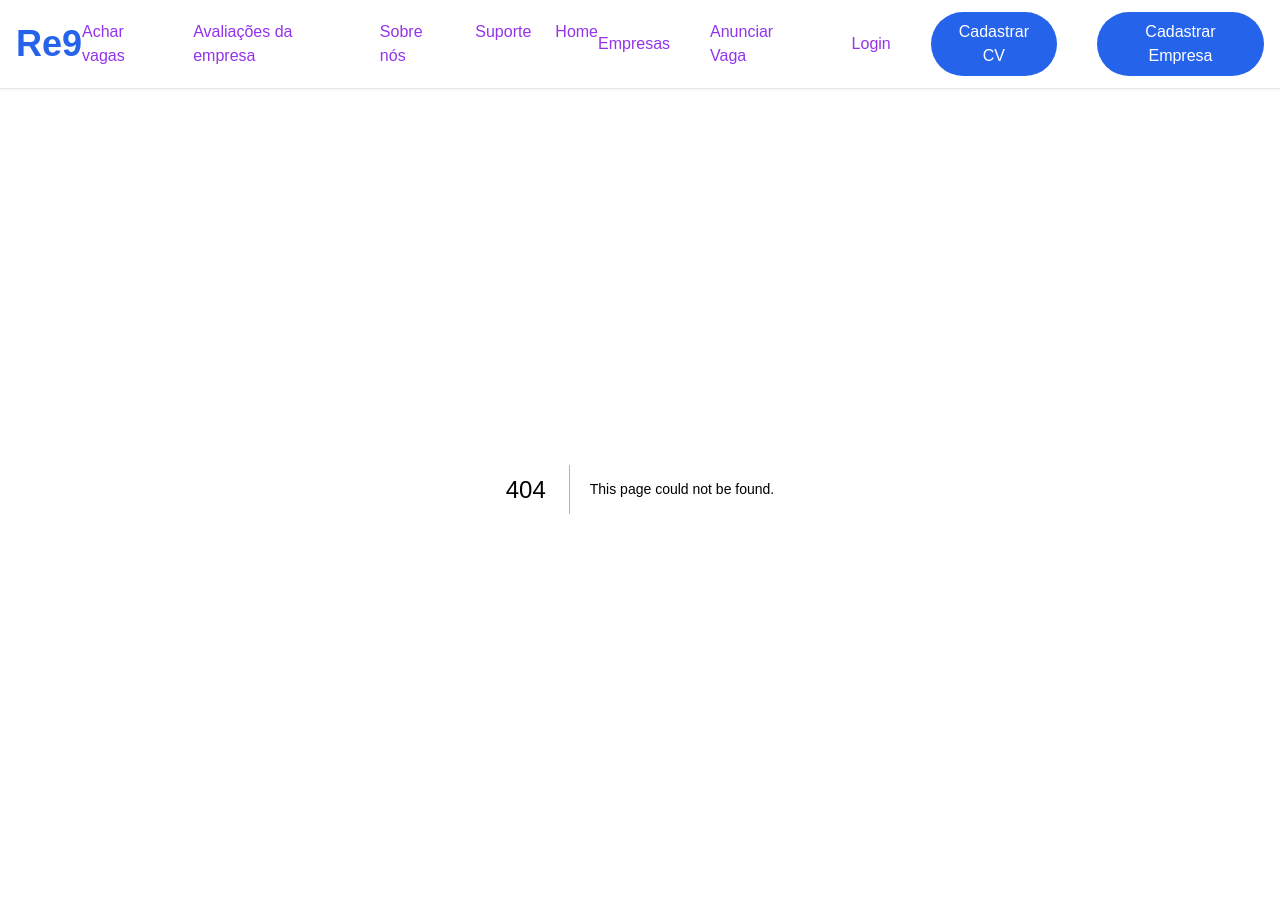
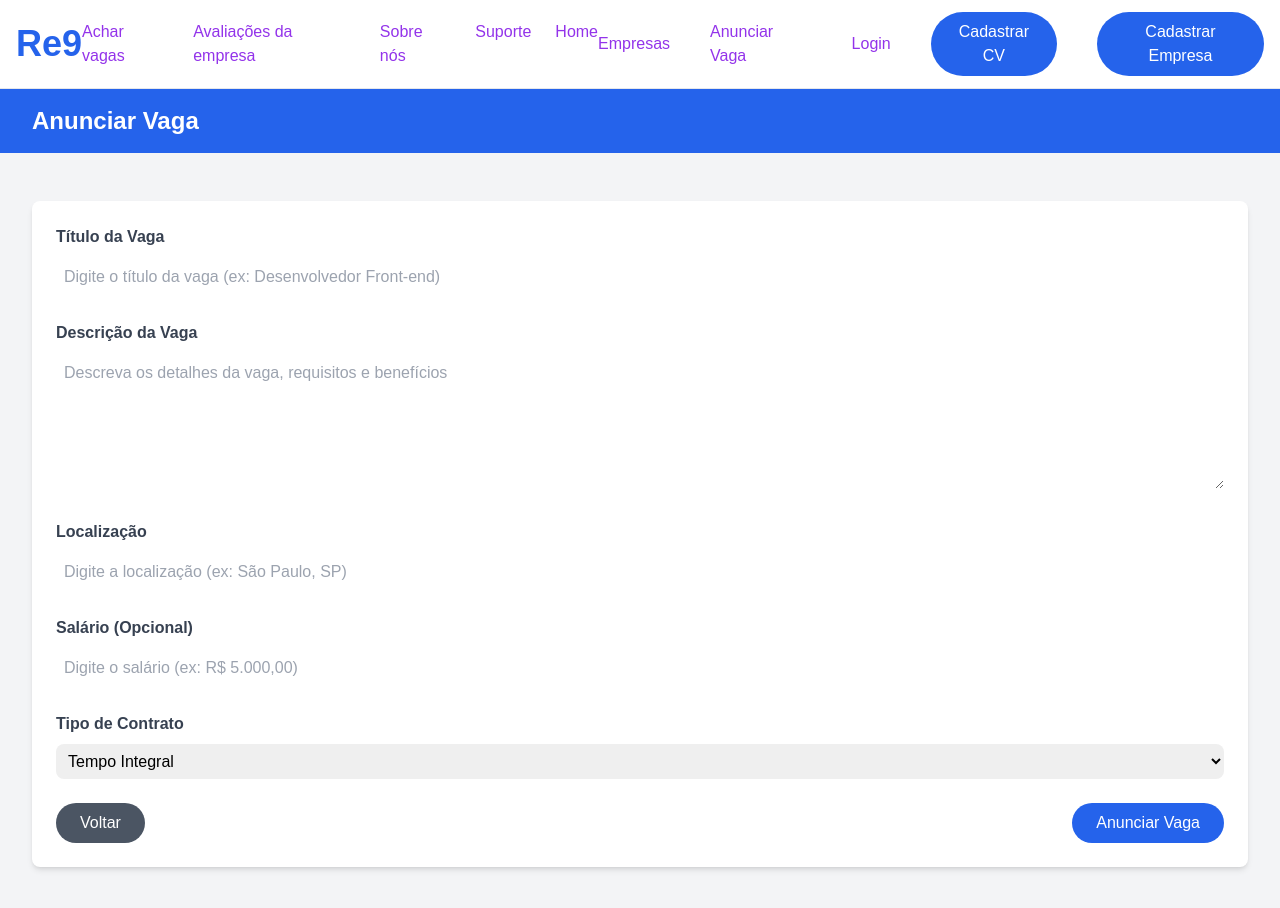
Before and after one commit to softexrecifepe/PI-RE9-TURMA-07-EQUIPE-01, a Next.js app: page /anunciarvaga in a window 1280 px wide. Before the commit this address had no page. Shown: the top 908 px of the page. Built offline with nearby package versions, Linux system fonts and the light colour scheme.

Commit message:
feat: adicionada página para as empresas para anunciar vagas.

```diff
--- /dev/null
+++ b/src/app/anunciarvaga/page.tsx
@@ -0,0 +1,124 @@
+import React, { useState } from "react";
+
+const PostJobPage: React.FC = () => {
+
+  return (
+    <div className="bg-gray-100 min-h-screen">
+      {/* Cabeçalho */}
+      <header className="bg-blue-600 text-white py-4">
+        <div className="container mx-auto px-8">
+          <h1 className="text-2xl font-bold">Anunciar Vaga</h1>
+        </div>
+      </header>
+
+      {/* Formulário de Anúncio de Vaga */}
+      <main className="container mx-auto px-8 py-12">
+        <form
+
+          className="bg-white shadow-md rounded-lg p-6 space-y-6"
+        >
+          {/* Título da Vaga */}
+          <div>
+            <label htmlFor="jobTitle" className="block text-gray-700 font-semibold">
+              Título da Vaga
+            </label>
+            <input
+              type="text"
+              id="jobTitle"
+              name="jobTitle"
+              placeholder="Digite o título da vaga (ex: Desenvolvedor Front-end)"
+
+              className="mt-2 w-full border-gray-300 rounded-lg p-2 focus:border-blue-500 focus:ring focus:ring-blue-200"
+              required
+            />
+          </div>
+
+          {/* Descrição da Vaga */}
+          <div>
+            <label htmlFor="jobDescription" className="block text-gray-700 font-semibold">
+              Descrição da Vaga
+            </label>
+            <textarea
+              id="jobDescription"
+              name="jobDescription"
+              placeholder="Descreva os detalhes da vaga, requisitos e benefícios"
+
+              rows={5}
+              className="mt-2 w-full border-gray-300 rounded-lg p-2 focus:border-blue-500 focus:ring focus:ring-blue-200"
+              required
+            ></textarea>
+          </div>
+
+          {/* Localização */}
+          <div>
+            <label htmlFor="location" className="block text-gray-700 font-semibold">
+              Localização
+            </label>
+            <input
+              type="text"
+              id="location"
+              name="location"
+              placeholder="Digite a localização (ex: São Paulo, SP)"
+
+              className="mt-2 w-full border-gray-300 rounded-lg p-2 focus:border-blue-500 focus:ring focus:ring-blue-200"
+              required
+            />
+          </div>
+
+          {/* Salário */}
+          <div>
+            <label htmlFor="salary" className="block text-gray-700 font-semibold">
+              Salário (Opcional)
+            </label>
+            <input
+              type="text"
+              id="salary"
+              name="salary"
+              placeholder="Digite o salário (ex: R$ 5.000,00)"
+
+              className="mt-2 w-full border-gray-300 rounded-lg p-2 focus:border-blue-500 focus:ring focus:ring-blue-200"
+            />
+          </div>
+
+          {/* Tipo de Contrato */}
+          <div>
+            <label htmlFor="jobType" className="block text-gray-700 font-semibold">
+              Tipo de Contrato
+            </label>
+            <select
+              id="jobType"
+              name="jobType"
+
+              className="mt-2 w-full border-gray-300 rounded-lg p-2 focus:border-blue-500 focus:ring focus:ring-blue-200"
+            >
+              <option value="full-time">Tempo Integral</option>
+              <option value="part-time">Meio Período</option>
+              <option value="contract">Contrato</option>
+              <option value="internship">Estágio</option>
+              <option value="freelance">Freelancer</option>
+            </select>
+          </div>
+
+          {/* Botões */}
+          <div className="flex justify-between">
+            <button
+              type="button"
+
+              className="bg-gray-600 text-white px-6 py-2 rounded-full hover:bg-gray-700"
+            >
+              Voltar
+            </button>
+            <button
+              type="submit"
+              className="bg-blue-600 text-white px-6 py-2 rounded-full hover:bg-blue-700"
+            >
+              Anunciar Vaga
+            </button>
+          </div>
+        </form>
+      </main>
+    </div>
+  );
+};
+
+export default PostJobPage;
--- a/src/app/navbar/page.tsx
+++ b/src/app/navbar/page.tsx
@@ -35,9 +35,9 @@ export function Header() {
           <a href="#empresas" className="text-purple-600 hover:text-purple-800">
             Empresas
           </a>
-          <a href="#anunciar-vaga" className="text-purple-600 hover:text-purple-800">
+          <Link href="/anunciarvaga" className="text-purple-600 hover:text-purple-800">
             Anunciar Vaga
-          </a>
+          </Link>
           <Link href="/login" className="text-purple-600 hover:text-purple-800">
             Login
           </Link>
```
